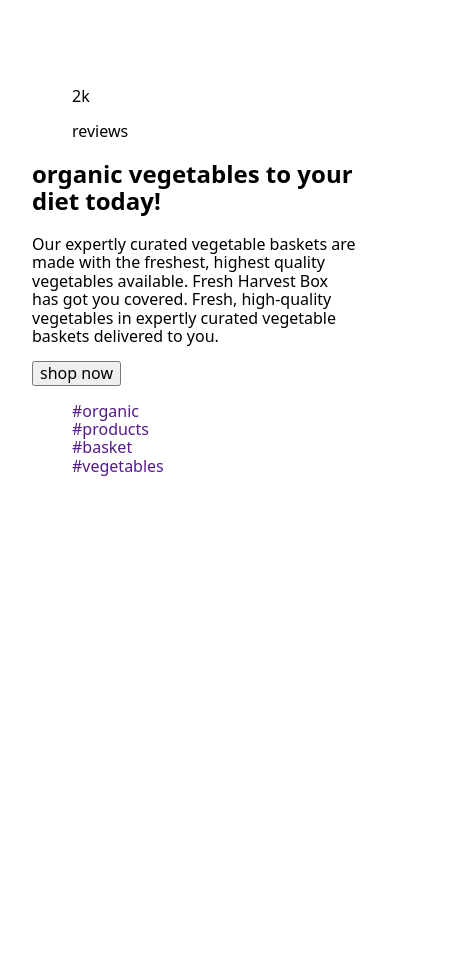
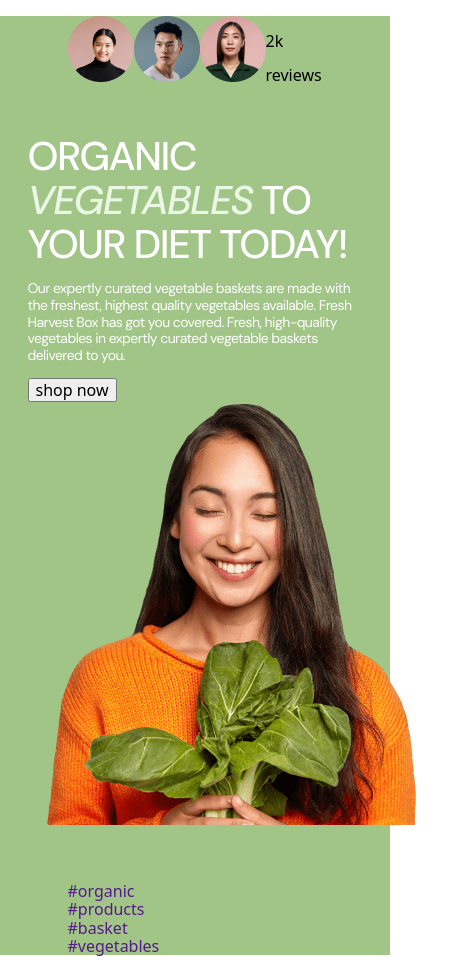
Before and after one commit to natalilia/hero-test, a plain HTML site: page index.html in a window 390 px wide. Shown: the whole page, 450 px wide, since content can reach past the window. Before the commit the page ends 844 px from the top, so only its background shows below. Drawn offline with nearby package versions, Linux system fonts and the light colour scheme.

Commit message:
start css mobile

```diff
--- a/css/style.css
+++ b/css/style.css
@@ -5,8 +5,52 @@
   }
   .container{
     width: 100%;
-    padding: 0 32px;
-    max-width: 1216px;;
+    padding: 0 20px;
+    max-width: 375px;;
     margin: 0 auto;
 
     }
+    .hero{
+      background-color: #A1C487;
+    }
+
+    .img-list {
+      display: flex;
+    }
+    .circle {
+    }
+    .circle-text {
+    }
+    .title {
+      color: #FFF;
+text-shadow: 0px 4px 70px 0px rgba(0, 0, 0, 0.10);
+font-family: 'DM Sans', sans-serif;
+font-size: 40px;
+font-weight: 500;
+line-height: 1.1;
+letter-spacing: -1.6px;
+text-transform: uppercase;
+margin-bottom: 14px;
+
+    }
+    .mark {
+      font-family: 'DM Sans', sans-serif;
+      color: #EAF7E5;
+    font-style: italic;}
+    .main-text {
+      color: #FFF;
+text-shadow: 0px 4px 70px 0px rgba(0, 0, 0, 0.10);
+font-family: 'DM Sans', sans-serif;
+font-size: 14px;
+font-weight: 400;
+line-height: 1.2;
+letter-spacing: -0.56px;
+    }
+    .circle-btn {
+    }
+    .big-girl {
+    }
+    .link-list {
+    }
+    .link-item {
+    }
--- a/index.html
+++ b/index.html
@@ -5,7 +5,7 @@
     <meta name="viewport" content="width=device-width, initial-scale=1.0">
     <link rel="preconnect" href="https://fonts.googleapis.com">
 <link rel="preconnect" href="https://fonts.gstatic.com" crossorigin>
-<link href="https://fonts.googleapis.com/css2?family=DM+Sans:wght@400;500&family=Raleway:wght@800&family=Roboto:wght@400;500;700&family=Tangerine&display=swap" rel="stylesheet">
+<link href="https://fonts.googleapis.com/css2?family=DM+Sans:ital,wght@0,400;0,500;1,500&display=swap" rel="stylesheet">
     <title>Document</title>
     <link rel="stylesheet" href="https://cdn.jsdelivr.net/npm/modern-normalize@1.1.0/modern-normalize.min.css">
     <link rel="stylesheet" href="./css/style.css">
@@ -14,30 +14,30 @@
     <main>
     <section class="hero">
     <div class="container">
-        <ul class="list">
-            <li>
-                <img src="" alt="">
+        <ul class="list img-list">
+            <li class="circle">
+                <img src="./images/girl-1-min.png" alt="user-girl">
             </li>
-            <li>
-                <img src="" alt="">
+            <li class="circle">
+                <img src="./images/boy-min.png" alt="user-boy">
             </li>
-            <li>
-                <img src="" alt="">
+            <li class="circle">
+                <img src="./images/girl-3-min.png" alt="user-girl">
             </li>
-            <li>
-                <p>2k</p>
-                <p>reviews</p>
+            <li class="circle">
+                <p class="circle-text">2k</p>
+                <p class="circle-text">reviews</p>
             </li>
         </ul>
-        <h1>organic vegetables to your diet today!</h1>
-        <p>Our expertly curated vegetable baskets are made with the freshest, highest quality vegetables available. Fresh Harvest Box has got you covered. Fresh, high-quality vegetables in expertly curated vegetable baskets delivered to you.</p>
-        <button type="button">shop now</button>
-        <img src="" alt="">
-        <ul class="list">
-            <li><a href="" class="link">#organic</a></li>
-            <li><a href="" class="link">#products</a></li>
-            <li><a href="" class="link">#basket</a></li>
-            <li><a href="" class="link">#vegetables</a></li>
+        <h1 class="title">organic <span class="mark">vegetables</span> to your diet today!</h1>
+        <p class="main-text">Our expertly curated vegetable baskets are made with the freshest, highest quality vegetables available. Fresh Harvest Box has got you covered. Fresh, high-quality vegetables in expertly curated vegetable baskets delivered to you.</p>
+        <button class="circle-btn" type="button">shop now</button>
+        <img class="big-girl" src="./images/main-girl-min.png" alt="girl smilling with vegetables">
+        <ul class="list link-list">
+            <li><a href="" class="link link-item">#organic</a></li>
+            <li><a href="" class="link link-item">#products</a></li>
+            <li><a href="" class="link link-item">#basket</a></li>
+            <li><a href="" class="link link-item">#vegetables</a></li>
         </ul>
 
     </div>
```
Also changed, not shown: images/boy-2x-min.png (added), images/boy-min.png (added), images/girl-1-2x-min.png (added), images/girl-1-min.png (added), images/girl-3-2x-min.png (added), images/girl-3-min.png (added), images/main-girl-2x-min.png (added), images/main-girl-min.png (added).
